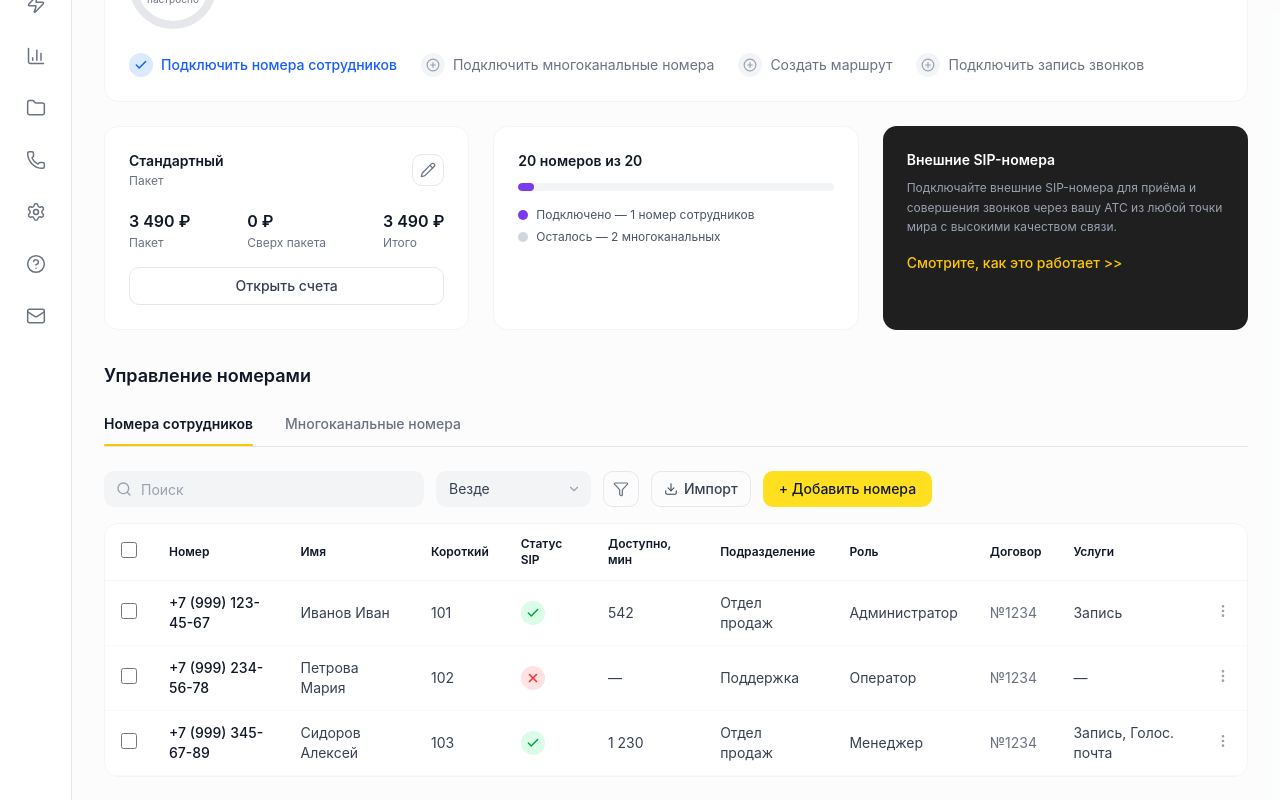
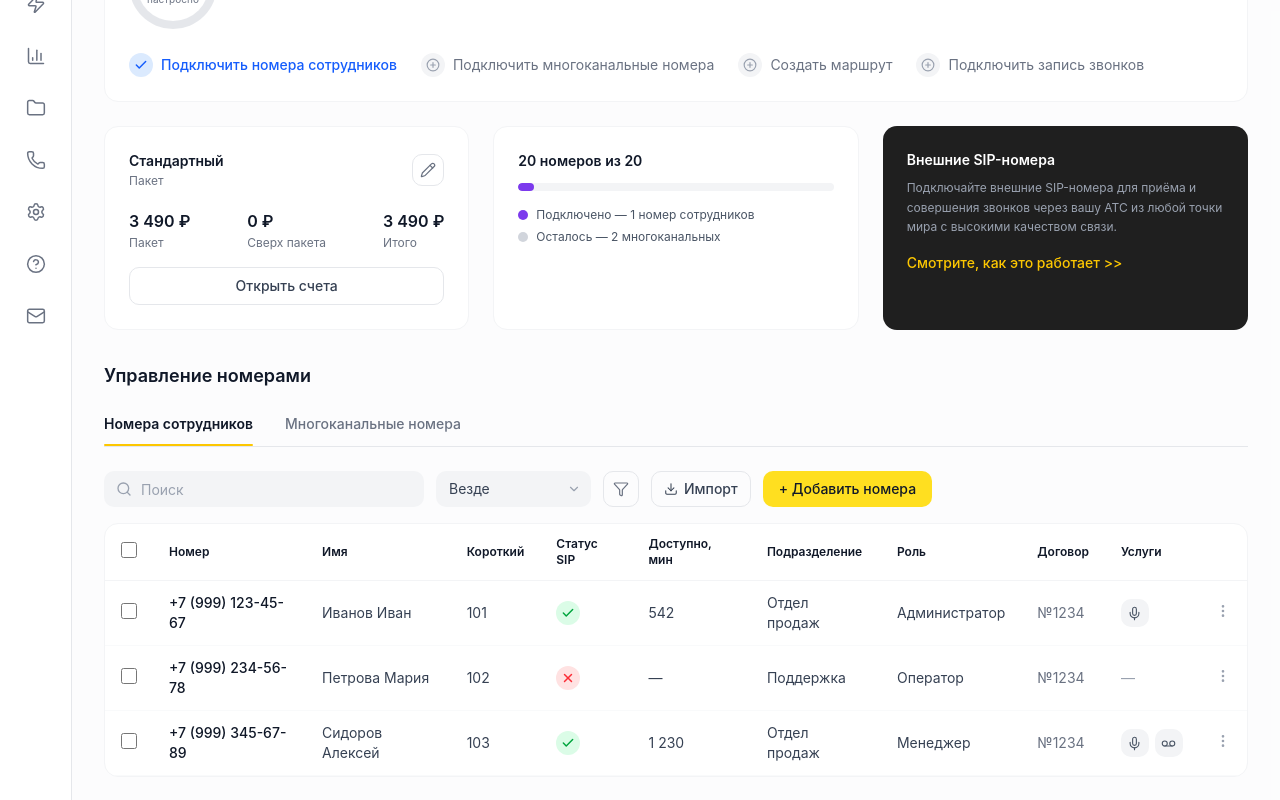
Before and after one commit to VeronikaVinogradova/Images, a Next.js app: page / in a window 1280 px wide. Shown: the part 244-1044 px from the top of the page. Built offline with nearby package versions, Linux system fonts and the light colour scheme.

Commit message:
699a5e5e-ae8d-439a-a238-c9abffc32e31

```diff
--- a/src/app/page.tsx
+++ b/src/app/page.tsx
@@ -6,7 +6,7 @@ import {
   ShoppingCart, Zap, BarChart3, Folder, Phone, HelpCircle,
   Mail, Menu, MoreVertical, Check, CircleHelp, X, Pencil,
   Plus, CheckCircle2, Search, ChevronDown, Filter, Download,
-  Smartphone, CirclePlus
+  Smartphone, CirclePlus, Mic, Headphones, Voicemail
 } from 'lucide-react'
 
 // ─── Phone Mask Helper ─────────────────────────────
@@ -291,9 +291,9 @@ export default function Home() {
 
   // ─── Sample table data ──────────────────────────
   const sampleNumbers = [
-    { number: '+7 (999) 123-45-67', name: 'Иванов Иван', short: '101', sip: 'Online', minutes: '542', dept: 'Отдел продаж', role: 'Администратор', contract: '№1234', services: 'Запись' },
-    { number: '+7 (999) 234-56-78', name: 'Петрова Мария', short: '102', sip: 'Offline', minutes: '—', dept: 'Поддержка', role: 'Оператор', contract: '№1234', services: '—' },
-    { number: '+7 (999) 345-67-89', name: 'Сидоров Алексей', short: '103', sip: 'Online', minutes: '1 230', dept: 'Отдел продаж', role: 'Менеджер', contract: '№1234', services: 'Запись, Голос. почта' },
+    { number: '+7 (999) 123-45-67', name: 'Иванов Иван', short: '101', sip: 'Online', minutes: '542', dept: 'Отдел продаж', role: 'Администратор', contract: '№1234', services: ['recording'] },
+    { number: '+7 (999) 234-56-78', name: 'Петрова Мария', short: '102', sip: 'Offline', minutes: '—', dept: 'Поддержка', role: 'Оператор', contract: '№1234', services: [] },
+    { number: '+7 (999) 345-67-89', name: 'Сидоров Алексей', short: '103', sip: 'Online', minutes: '1 230', dept: 'Отдел продаж', role: 'Менеджер', contract: '№1234', services: ['recording', 'voicemail'] },
   ]
 
   return (
@@ -638,7 +638,26 @@ export default function Home() {
                           <td className="px-4 py-3 text-sm text-gray-700">{row.dept}</td>
                           <td className="px-4 py-3 text-sm text-gray-700">{row.role}</td>
                           <td className="px-4 py-3 text-sm text-gray-500">{row.contract}</td>
-                          <td className="px-4 py-3 text-sm text-gray-700">{row.services}</td>
+                          <td className="px-4 py-3">
+                            <div className="flex items-center gap-1.5">
+                              {row.services.includes('recording') && (
+                                <span className="inline-flex w-7 h-7 rounded-lg bg-gray-100 items-center justify-center" title="Запись разговора">
+                                  <Mic size={15} className="text-gray-600" strokeWidth={1.8} />
+                                </span>
+                              )}
+                              {row.services.includes('callcenter') && (
+                                <span className="inline-flex w-7 h-7 rounded-lg bg-gray-100 items-center justify-center" title="Колл-центр">
+                                  <Headphones size={15} className="text-gray-600" strokeWidth={1.8} />
+                                </span>
+                              )}
+                              {row.services.includes('voicemail') && (
+                                <span className="inline-flex w-7 h-7 rounded-lg bg-gray-100 items-center justify-center" title="Голосовая почта">
+                                  <Voicemail size={15} className="text-gray-600" strokeWidth={1.8} />
+                                </span>
+                              )}
+                              {row.services.length === 0 && <span className="text-sm text-gray-400">—</span>}
+                            </div>
+                          </td>
                           <td className="px-4 py-3">
                             <button className="text-gray-400 hover:text-gray-600 transition-colors">
                               <MoreVertical size={16} />
```
